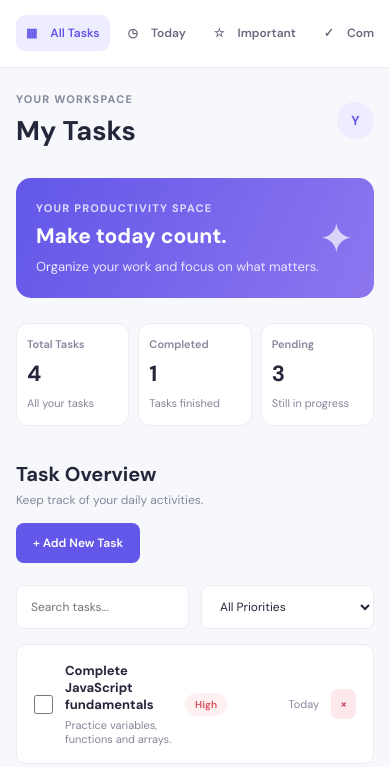
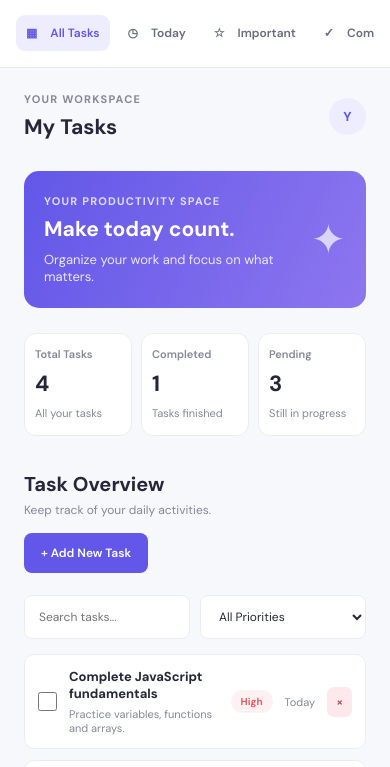
Before and after one commit to Yash-et/taskflow-js, a plain HTML site: page index.html in a window 390 px wide. Shown: the part 55-822 px from the top of the page. Drawn offline with Linux system fonts and the light colour scheme.

Commit message:
minor warnings fix

```diff
--- a/index.html
+++ b/index.html
@@ -101,12 +101,19 @@
                 <div class="toolbar">
                     <input
                         type="search"
+                        id="task-search"
+                        name="task-search"
                         class="search-input"
                         placeholder="Search tasks..."
                         aria-label="Search tasks"
                     >
 
-                    <select class="filter-select" aria-label="Filter tasks by priority">
+                    <select
+                        id="priority-filter"
+                        name="priority-filter"
+                        class="filter-select"
+                        aria-label="Filter tasks by priority"
+                    >
                         <option value="all">All Priorities</option>
                         <option value="high">High</option>
                         <option value="medium">Medium</option>
--- a/styles.css
+++ b/styles.css
@@ -790,3 +790,92 @@ a:focus-visible {
         scroll-behavior: auto !important;
     }
 }
+/* M6 - Final Responsive Refinements */
+
+/* Tablet and smaller laptops */
+@media (max-width: 900px) {
+    .topbar h1 {
+        font-size: 23px;
+    }
+
+    .main-content {
+        padding-left: 24px;
+        padding-right: 24px;
+    }
+}
+
+/* Mobile devices */
+@media (max-width: 650px) {
+    .topbar {
+        gap: 12px;
+    }
+
+    .topbar h1 {
+        font-size: 21px;
+    }
+
+    .stats-grid {
+        grid-template-columns: repeat(3, minmax(0, 1fr));
+    }
+
+    .toolbar {
+        gap: 10px;
+    }
+
+    .search-input {
+        width: 100%;
+        min-width: 0;
+    }
+
+    .filter-select {
+        min-width: 0;
+    }
+
+    .task-item {
+        padding: 13px;
+    }
+
+    .task-details p {
+        overflow-wrap: anywhere;
+    }
+
+    .task-date {
+        width: auto;
+    }
+
+    .add-task-form {
+        padding: 15px;
+    }
+
+    .form-group {
+        min-width: 100%;
+    }
+
+    .form-actions {
+        width: 100%;
+    }
+
+    .form-actions button {
+        flex: 1;
+    }
+}
+
+/* Very small phones */
+@media (max-width: 380px) {
+    .main-content {
+        padding-left: 12px;
+        padding-right: 12px;
+    }
+
+    .stats-grid {
+        grid-template-columns: 1fr;
+    }
+
+    .welcome-section {
+        padding: 18px 15px;
+    }
+
+    .task-item {
+        gap: 9px;
+    }
+}
```
